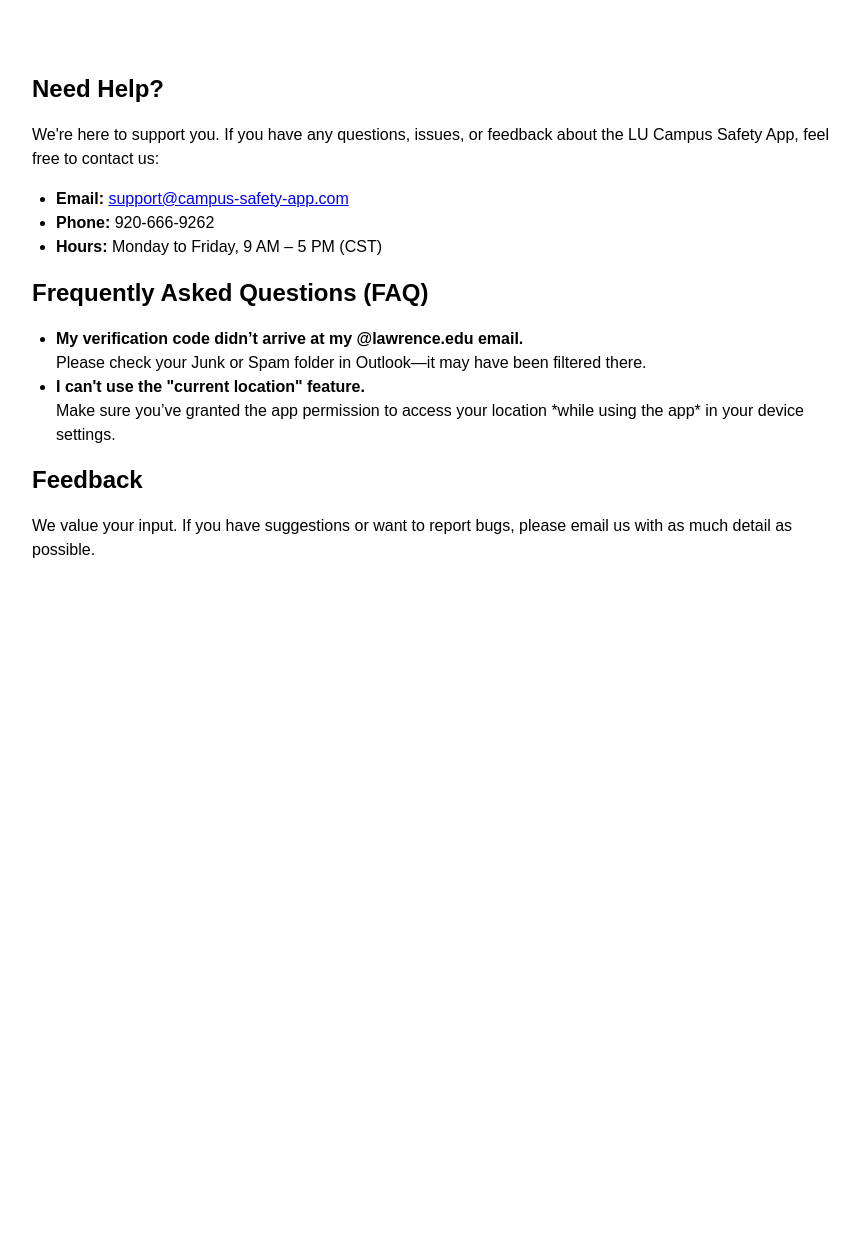
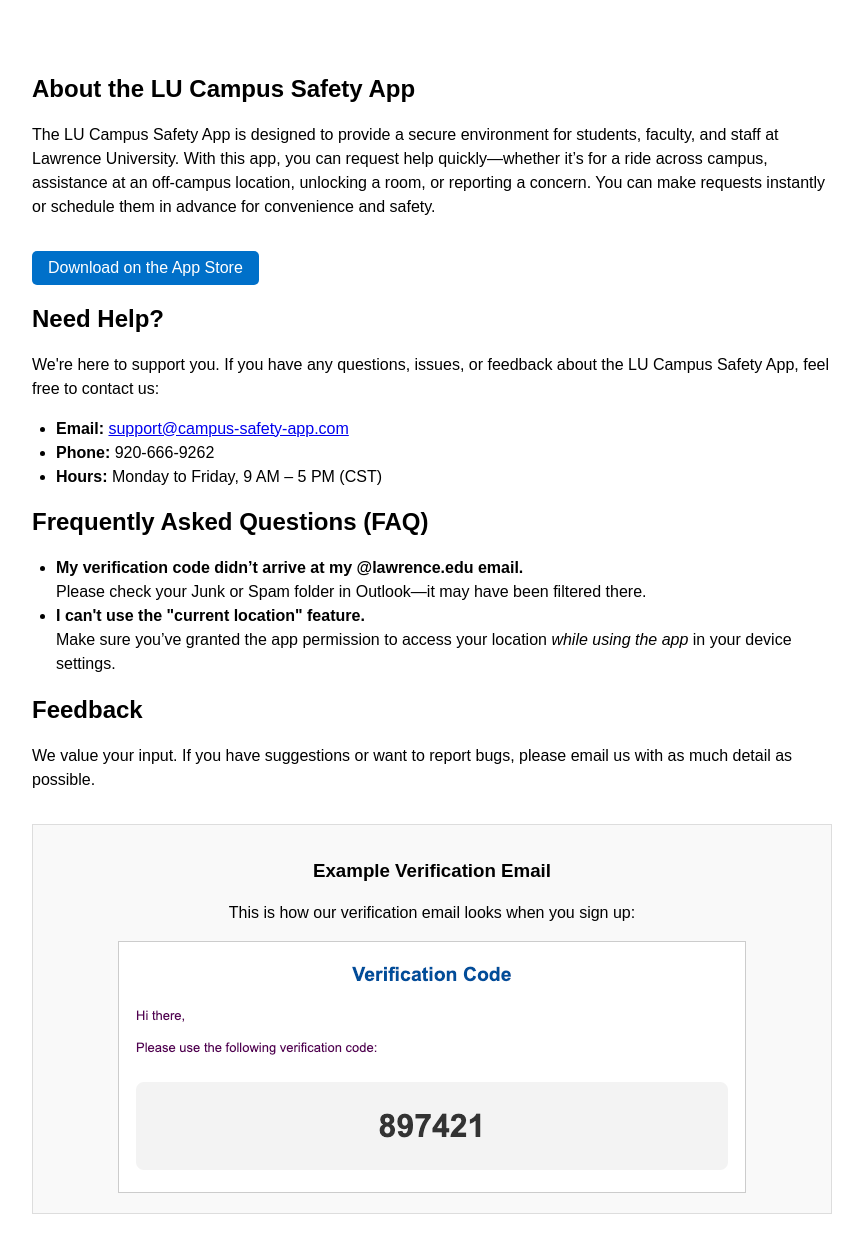
Before and after one commit to M1nJun/SupportPage, a plain HTML site: page index.html in a window 1280 px wide. Shown: the part 89-1335 px from the top of the page, without its empty margins (208-1071 px from the left). Before the commit the page ends 800 px from the top, so only its background shows below. Drawn offline with Linux system fonts and the light colour scheme.

Commit message:
Update with the verification code example image, description of app, and link to app

```diff
--- a/index.html
+++ b/index.html
@@ -36,13 +36,44 @@
     ul {
       padding-left: 1.5rem;
     }
+    .email-preview {
+      margin-top: 2rem;
+      border: 1px solid #ddd;
+      padding: 1rem;
+      background-color: #f9f9f9;
+      text-align: center;
+    }
+    .email-preview img {
+      max-width: 100%;
+      height: auto;
+      border: 1px solid #ccc;
+    }
+    .appstore-link {
+      display: inline-block;
+      margin-top: 1rem;
+      padding: 0.5rem 1rem;
+      background-color: #0070c9;
+      color: white;
+      text-decoration: none;
+      border-radius: 5px;
+    }
+    .appstore-link:hover {
+      background-color: #005fa3;
+    }
   </style>
 </head>
 <body>
   <header>
-    <h1>Support - LU Campus Safety App</h1>
+    <h1>LU Campus Safety App Support</h1>
   </header>
+
   <div class="container">
+    <h2>About the LU Campus Safety App</h2>
+    <p>The LU Campus Safety App is designed to provide a secure environment for students, faculty, and staff at Lawrence University.
+    With this app, you can request help quickly—whether it’s for a ride across campus, assistance at an off-campus location,
+    unlocking a room, or reporting a concern. You can make requests instantly or schedule them in advance for convenience and safety.</p>
+    <a class="appstore-link" href="https://apps.apple.com/us/app/lu-campussafety/id6747465155" target="_blank">Download on the App Store</a>
+
     <h2>Need Help?</h2>
     <p>We're here to support you. If you have any questions, issues, or feedback about the LU Campus Safety App, feel free to contact us:</p>
 
@@ -55,11 +86,17 @@
     <h2>Frequently Asked Questions (FAQ)</h2>
     <ul>
       <li><strong>My verification code didn’t arrive at my @lawrence.edu email.</strong><br>Please check your Junk or Spam folder in Outlook—it may have been filtered there.</li>
-      <li><strong>I can't use the "current location" feature.</strong><br>Make sure you’ve granted the app permission to access your location *while using the app* in your device settings.</li>
+      <li><strong>I can't use the "current location" feature.</strong><br>Make sure you’ve granted the app permission to access your location <em>while using the app</em> in your device settings.</li>
     </ul>
 
     <h2>Feedback</h2>
     <p>We value your input. If you have suggestions or want to report bugs, please email us with as much detail as possible.</p>
+
+    <div class="email-preview">
+      <h3>Example Verification Email</h3>
+      <p>This is how our verification email looks when you sign up:</p>
+      <img src="images/verification-email.png" alt="Example verification email">
+    </div>
   </div>
 </body>
 </html>
```
Also changed, not shown: images/verification-email.png (added).
